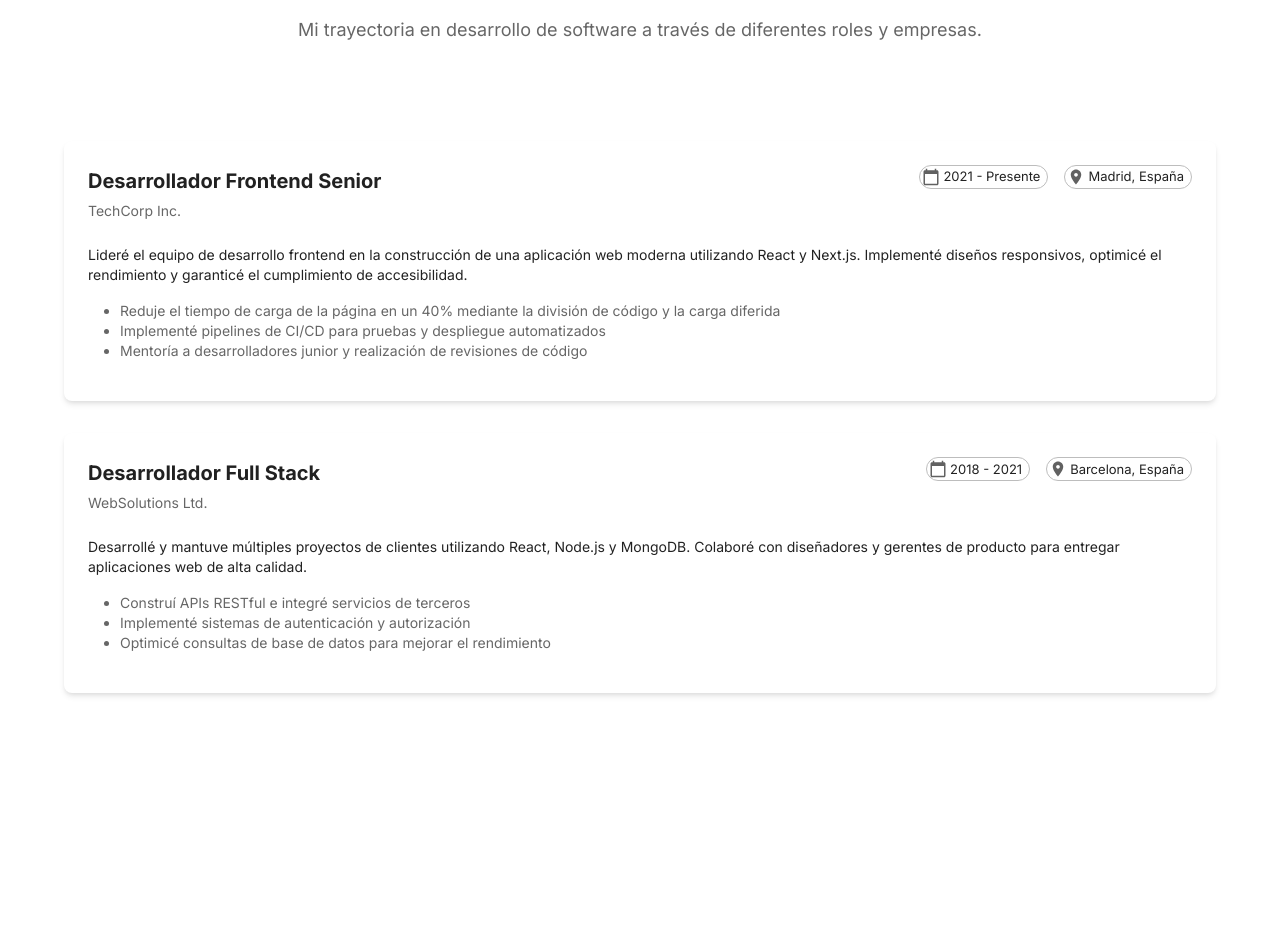
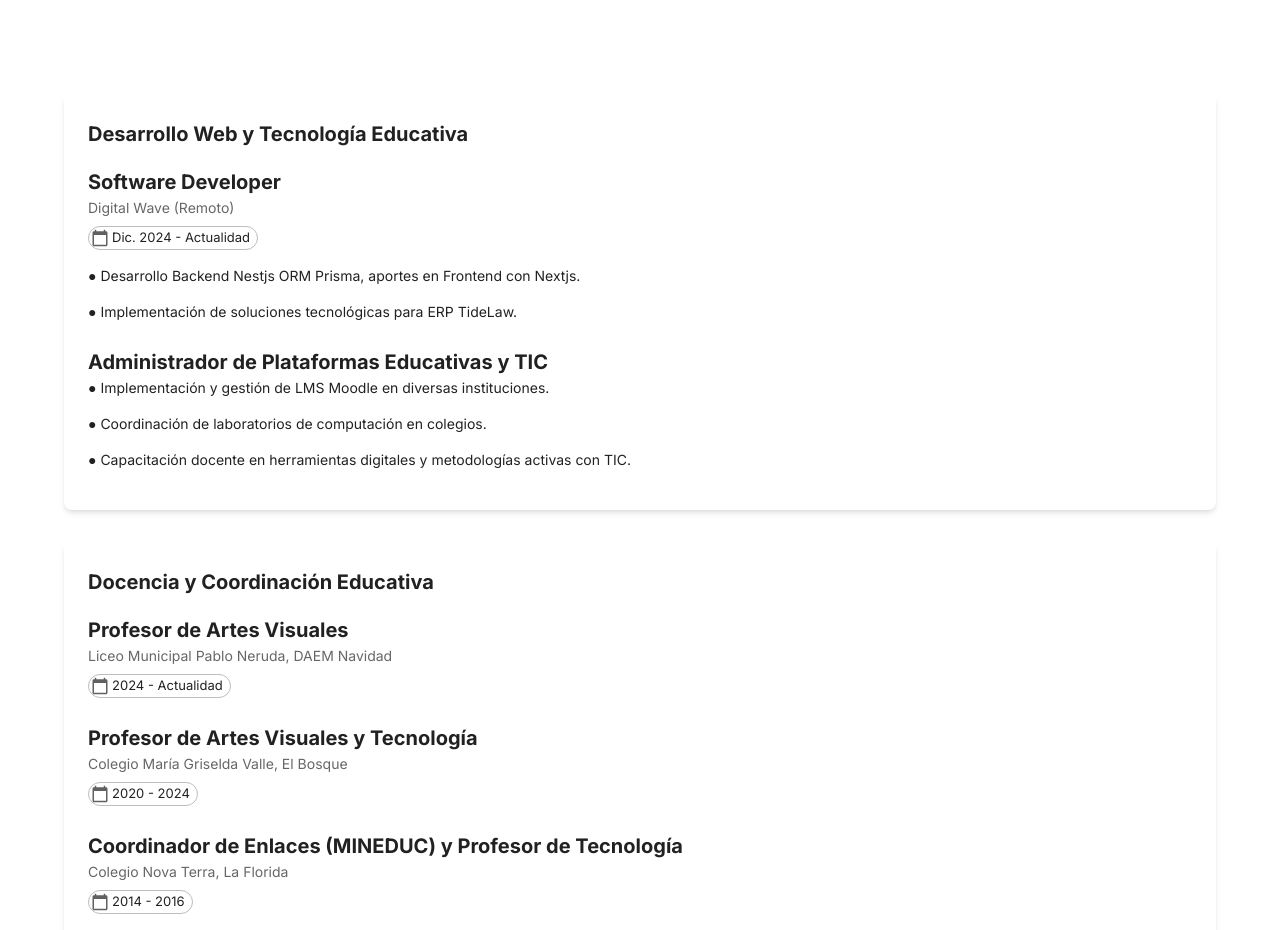
Before and after one commit to Artenlaclase/cv-RaulRosales, a Next.js app: page / in a window 1280 px wide. Shown: the part 1867-2797 px from the top of the page. Built offline with nearby package versions, Linux system fonts and the light colour scheme; what @mui/material-nextjs would draw is missing.

Commit message:
experiencia profesional

```diff
--- a/src/components/Experiences.tsx
+++ b/src/components/Experiences.tsx
@@ -37,24 +37,13 @@ export default function Experience() {
               fontWeight: "bold",
               lineHeight: 1.1,
               fontSize: {
-                xs: "1.875rem", // text-3xl
-                sm: "1.875rem", // text-3xl
-                md: "3rem", // text-5xl
+                xs: "1.875rem",
+                sm: "1.875rem",
+                md: "3rem",
               },
             }}
           >
             Experiencia Profesional
-          </Typography>
-          <Typography
-            variant="body1"
-            color="text.secondary"
-            sx={{
-              maxWidth: "85%",
-              fontSize: { sm: "1.125rem" },
-              lineHeight: { sm: 1.75 },
-            }}
-          >
-            Mi trayectoria en desarrollo de software a través de diferentes roles y empresas.
           </Typography>
         </Box>
 
@@ -62,112 +51,93 @@ export default function Experience() {
           <Stack spacing={4}>
             <Card elevation={1}>
               <CardContent sx={{ p: 3 }}>
-                <Box
-                  sx={{
-                    display: "flex",
-                    flexDirection: { xs: "column", md: "row" },
-                    alignItems: { md: "flex-start" },
-                    justifyContent: { md: "space-between" },
-                    gap: 2,
-                  }}
-                >
-                  <Box sx={{ mb: { xs: 2, md: 0 } }}>
-                    <Typography variant="h6" component="h3" sx={{ fontWeight: "bold", mb: 0.5 }}>
-                      Desarrollador Frontend Senior
+                <Typography variant="h6" component="h3" sx={{ fontWeight: "bold", mb: 1 }}>
+                  Desarrollo Web y Tecnología Educativa
+                </Typography>
+                <Box sx={{ mt: 2 }}>
+                  <Typography variant="h6" component="h3" sx={{ fontWeight: "bold" }}>
+                    Software Developer
                   </Typography>
                   <Typography variant="body2" color="text.secondary">
-                      TechCorp Inc.
+                    Digital Wave (Remoto)
                   </Typography>
-                  </Box>
-                  <Stack direction={{ xs: "column", sm: "row" }} spacing={2}>
-                    <Chip
-                      icon={<CalendarTodayIcon sx={{ fontSize: 16 }} />}
-                      label="2021 - Presente"
-                      variant="outlined"
-                      size="small"
-                    />
-                    <Chip
-                      icon={<LocationOnIcon sx={{ fontSize: 16 }} />}
-                      label="Madrid, España"
-                      variant="outlined"
-                      size="small"
-                    />
+                  <Stack direction={{ xs: "column", sm: "row" }} spacing={2} sx={{ mt: 1 }}>
+                    <Chip icon={<CalendarTodayIcon sx={{ fontSize: 16 }} />} label="Dic. 2024 - Actualidad" variant="outlined" size="small" />
                   </Stack>
+                  <Typography variant="body2" paragraph sx={{ mt: 2 }}>
+                    ● Desarrollo Backend Nestjs ORM Prisma, aportes en Frontend con Nextjs.
+                  </Typography>
+                  <Typography variant="body2" paragraph>
+                    ● Implementación de soluciones tecnológicas para ERP TideLaw.
+                  </Typography>
                 </Box>
 
                 <Box sx={{ mt: 3 }}>
+                  <Typography variant="h6" component="h3" sx={{ fontWeight: "bold" }}>
+                    Administrador de Plataformas Educativas y TIC
+                  </Typography>
                   <Typography variant="body2" paragraph>
-                    Lideré el equipo de desarrollo frontend en la construcción de una aplicación web moderna utilizando
-                    React y Next.js. Implementé diseños responsivos, optimicé el rendimiento y garanticé el cumplimiento
-                    de accesibilidad.
+                    ● Implementación y gestión de LMS Moodle en diversas instituciones.
                   </Typography>
-                  <Box component="ul" sx={{ pl: 4, color: "text.secondary" }}>
-                    <Typography component="li" variant="body2">
-                      Reduje el tiempo de carga de la página en un 40% mediante la división de código y la carga
-                      diferida
+                  <Typography variant="body2" paragraph>
+                    ● Coordinación de laboratorios de computación en colegios.
                   </Typography>
-                    <Typography component="li" variant="body2">
-                      Implementé pipelines de CI/CD para pruebas y despliegue automatizados
+                  <Typography variant="body2" paragraph>
+                    ● Capacitación docente en herramientas digitales y metodologías activas con TIC.
                   </Typography>
-                    <Typography component="li" variant="body2">
-                      Mentoría a desarrolladores junior y realización de revisiones de código
-                    </Typography>
-                  </Box>
                 </Box>
               </CardContent>
             </Card>
 
             <Card elevation={1}>
               <CardContent sx={{ p: 3 }}>
-                <Box
-                  sx={{
-                    display: "flex",
-                    flexDirection: { xs: "column", md: "row" },
-                    alignItems: { md: "flex-start" },
-                    justifyContent: { md: "space-between" },
-                    gap: 2,
-                  }}
-                >
-                  <Box sx={{ mb: { xs: 2, md: 0 } }}>
-                    <Typography variant="h6" component="h3" sx={{ fontWeight: "bold", mb: 0.5 }}>
-                      Desarrollador Full Stack
+                <Typography variant="h6" component="h3" sx={{ fontWeight: "bold", mb: 1 }}>
+                  Docencia y Coordinación Educativa
+                </Typography>
+
+                <Box sx={{ mt: 2 }}>
+                  <Typography variant="h6" component="h3" sx={{ fontWeight: "bold" }}>
+                    Profesor de Artes Visuales
                   </Typography>
                   <Typography variant="body2" color="text.secondary">
-                      WebSolutions Ltd.
+                    Liceo Municipal Pablo Neruda, DAEM Navidad
                   </Typography>
-                  </Box>
-                  <Stack direction={{ xs: "column", sm: "row" }} spacing={2}>
-                    <Chip
-                      icon={<CalendarTodayIcon sx={{ fontSize: 16 }} />}
-                      label="2018 - 2021"
-                      variant="outlined"
-                      size="small"
-                    />
-                    <Chip
-                      icon={<LocationOnIcon sx={{ fontSize: 16 }} />}
-                      label="Barcelona, España"
-                      variant="outlined"
-                      size="small"
-                    />
+                  <Stack direction={{ xs: "column", sm: "row" }} spacing={2} sx={{ mt: 1 }}>
+                    <Chip icon={<CalendarTodayIcon sx={{ fontSize: 16 }} />} label="2024 - Actualidad" variant="outlined" size="small" />
                   </Stack>
                 </Box>
 
                 <Box sx={{ mt: 3 }}>
+                  <Typography variant="h6" component="h3" sx={{ fontWeight: "bold" }}>
+                    Profesor de Artes Visuales y Tecnología
+                  </Typography>
+                  <Typography variant="body2" color="text.secondary">
+                    Colegio María Griselda Valle, El Bosque
+                  </Typography>
+                  <Stack direction={{ xs: "column", sm: "row" }} spacing={2} sx={{ mt: 1 }}>
+                    <Chip icon={<CalendarTodayIcon sx={{ fontSize: 16 }} />} label="2020 - 2024" variant="outlined" size="small" />
+                  </Stack>
+                </Box>
+
+                <Box sx={{ mt: 3 }}>
+                  <Typography variant="h6" component="h3" sx={{ fontWeight: "bold" }}>
+                    Coordinador de Enlaces (MINEDUC) y Profesor de Tecnología
+                  </Typography>
+                  <Typography variant="body2" color="text.secondary">
+                    Colegio Nova Terra, La Florida
+                  </Typography>
+                  <Stack direction={{ xs: "column", sm: "row" }} spacing={2} sx={{ mt: 1 }}>
+                    <Chip icon={<CalendarTodayIcon sx={{ fontSize: 16 }} />} label="2014 - 2016" variant="outlined" size="small" />
+                  </Stack>
+                </Box>
+
+                <Box sx={{ mt: 3 }}>
+                  <Typography variant="h6" component="h3" sx={{ fontWeight: "bold" }}>
+                    Profesor de Educación Tecnológica y Artes Visuales
+                  </Typography>
                   <Typography variant="body2" paragraph>
-                    Desarrollé y mantuve múltiples proyectos de clientes utilizando React, Node.js y MongoDB. Colaboré
-                    con diseñadores y gerentes de producto para entregar aplicaciones web de alta calidad.
+                    Diferentes instituciones educativas entre 2005 y 2019.
                   </Typography>
-                  <Box component="ul" sx={{ pl: 4, color: "text.secondary" }}>
-                    <Typography component="li" variant="body2">
-                      Construí APIs RESTful e integré servicios de terceros
-                    </Typography>
-                    <Typography component="li" variant="body2">
-                      Implementé sistemas de autenticación y autorización
-                    </Typography>
-                    <Typography component="li" variant="body2">
-                      Optimicé consultas de base de datos para mejorar el rendimiento
-                    </Typography>
-                  </Box>
                 </Box>
               </CardContent>
             </Card>
--- a/src/components/Hero.tsx
+++ b/src/components/Hero.tsx
@@ -56,7 +56,7 @@ export default function Hero() {
                   mb: 2,
                 }}
               >
-                Especializado en crear aplicaciones web modernas con React, Next.js y Node.js. Enfocado en soluciones
+                Especializado en crear aplicaciones web modernas con React, Next.js y Nestjs, Node.js. Enfocado en soluciones
                 elegantes y eficientes para problemas complejos.
               </Typography>
 
```
Lines whose indentation alone changed are shown as unchanged.
